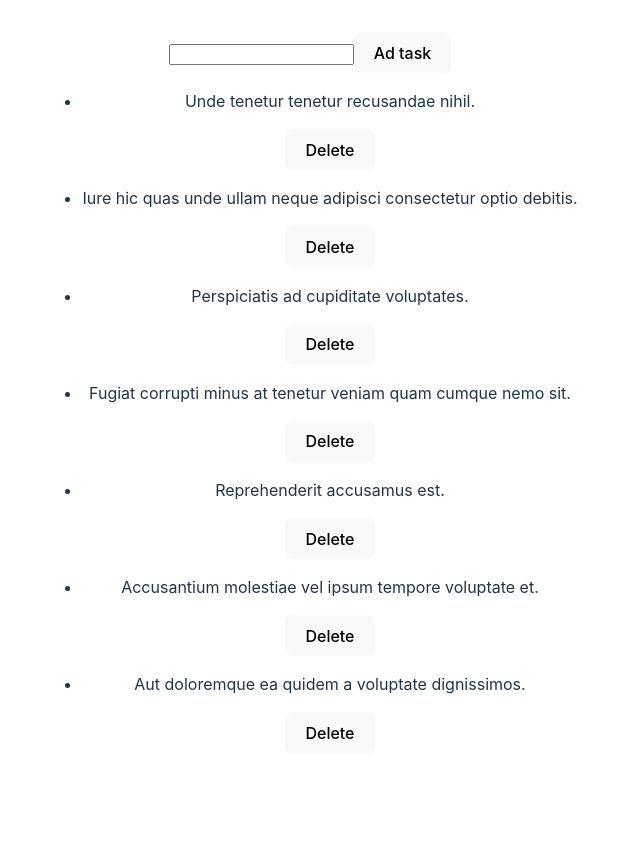
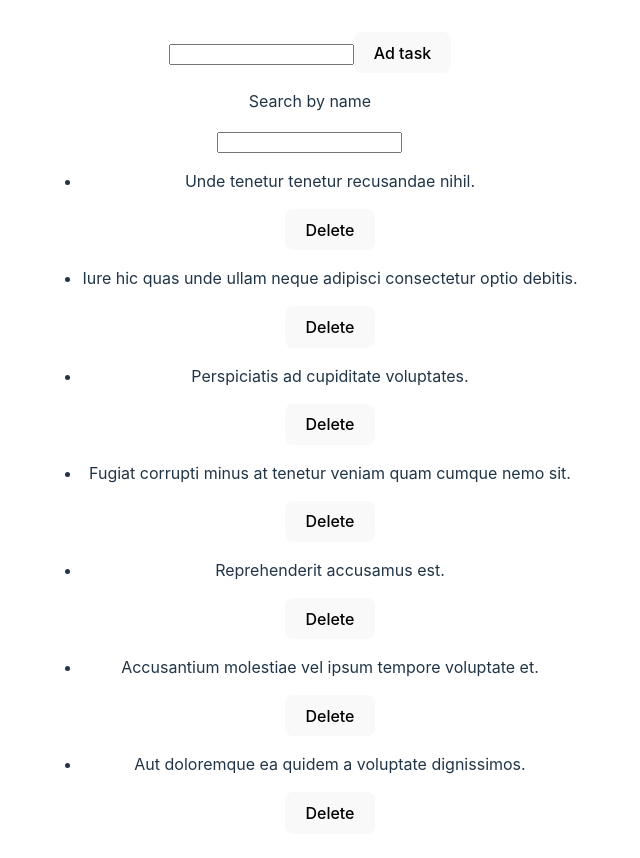
Before and after one commit to miroslavVakulenko/-goit-react-hw-03, a React (Vite) app: page / in a window 1280 px wide. Shown: the top 858 px of the page, without its empty margins (330-970 px from the left). Before the commit the page ends 802 px from the top, so only its background shows below. Built offline with nearby package versions, Linux system fonts and the light colour scheme.

Commit message:
functional done

```diff
--- a/src/App.jsx
+++ b/src/App.jsx
@@ -6,6 +6,8 @@ import Form from './components/Collection/Form/Form';
 import TaskList from './components/Collection/TaskList/TaskList';
 function App() {
   const [tasks, setTasks] = useState(initialTasks);
+  const [filter, setFilter] = useState('');
+
   const addTask = newTasks => {
     console.log(newTasks);
     // console.log('onAdd work');
@@ -14,12 +16,22 @@ function App() {
       return [...prevTasks, newTasks];
     });
   };
+
+  const deleteTask = taskId => {
+    console.log(taskId);
+    setTasks(prevTasks => {
+      return prevTasks.filter(task => task.id !== taskId);
+    });
+  };
+  const visibleTasks = tasks.filter(task =>
+    task.text.toLocaleLowerCase().includes(filter.toLocaleLowerCase())
+  );
   return (
     <>
       <div>
         <Form onAdd={addTask} />
-        <Filter />
-        <TaskList tasks={tasks} />
+        <Filter value={filter} onFilter={setFilter} />
+        <TaskList tasks={visibleTasks} onDelete={deleteTask} />
       </div>
     </>
   );
--- a/src/components/Collection/Filter/Filter.jsx
+++ b/src/components/Collection/Filter/Filter.jsx
@@ -1,6 +1,13 @@
-export default function Filter() {
+import css from './Filter.module.css';
+export default function Filter({ value, onFilter }) {
   return (
-    <>
-    </>
-  )
+    <div>
+      <p className={css.label}>Search by name</p>
+      <input
+        type="text"
+        value={value}
+        onChange={e => onFilter(e.target.value)}
+      />
+    </div>
+  );
 }
--- a/src/components/Collection/Task/Task.jsx
+++ b/src/components/Collection/Task/Task.jsx
@@ -1,10 +1,10 @@
 import css from './Task.module.css';
 
-export default function Task({ data: { text } }) {
+export default function Task({ data: { id, text }, onDelete }) {
   return (
     <div className={css.container}>
       <p className={css.text}>{text}</p>
-      <button>Delete</button>
+      <button onClick={() => onDelete(id)}>Delete</button>
     </div>
   );
 }
--- a/src/components/Collection/TaskList/TaskList.jsx
+++ b/src/components/Collection/TaskList/TaskList.jsx
@@ -1,13 +1,13 @@
 import Task from '../Task/Task';
 import css from './TaskList.module.css';
-export default function TaskList({ tasks }) {
+export default function TaskList({ tasks, onDelete }) {
   // console.log(typeof tasks);
   return (
     <>
       <ul>
         {tasks.map(task => (
           <li className={css.item} key={task.id}>
-            <Task data={task} />
+            <Task data={task} onDelete={onDelete} />
           </li>
         ))}
       </ul>
```
